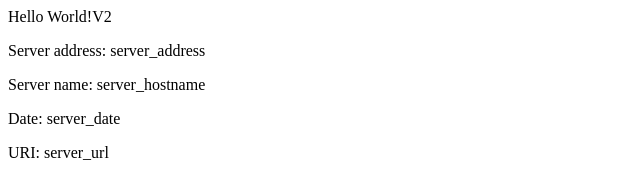
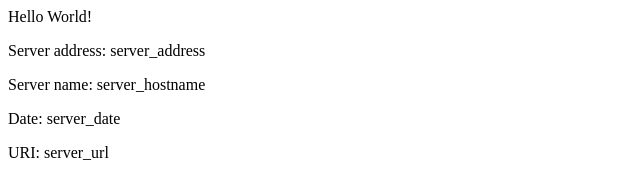
Before and after one commit to msstrk/eks-example, a plain HTML site: page src/index.html in a window 1280 px wide. Shown: the full height of the page, 0-640 px from the left. Drawn offline with Linux system fonts and the light colour scheme.

Commit message:
Initial commit

```diff
--- a/src/index.html
+++ b/src/index.html
@@ -1,8 +1,8 @@
 <head>
-<title>Hello World v2</title>
+<title>Hello World</title>
 </head>
 <div class="info">
-<h>Hello World!V2</h>
+<h>Hello World!</h>
 <p><span>Server&nbsp;address:</span> <span>server_address</span></p>
 <p><span>Server&nbsp;name:</span> <span>server_hostname</span></p>
 <p class="smaller"><span>Date:</span> <span>server_date</span></p>
```
